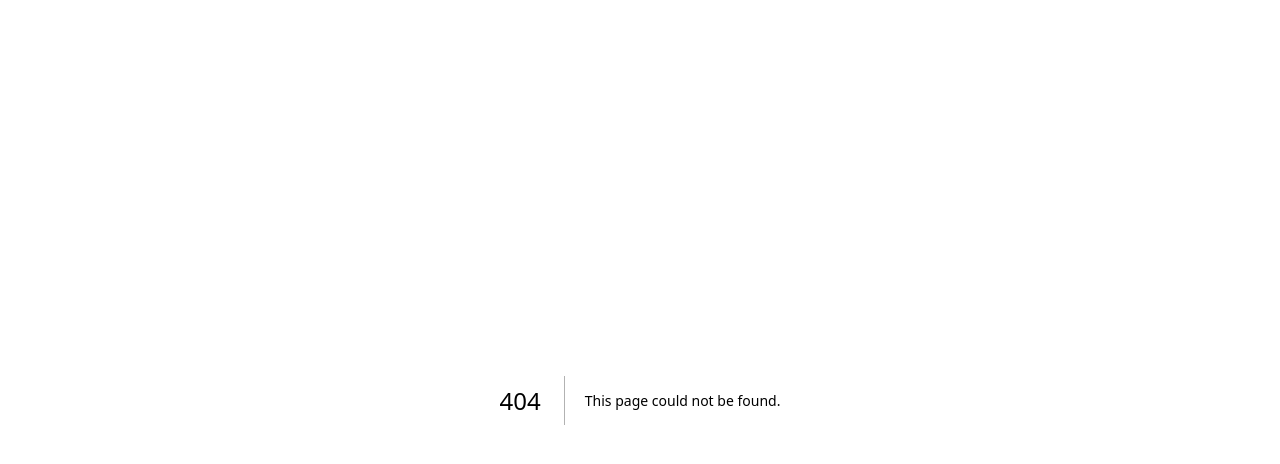
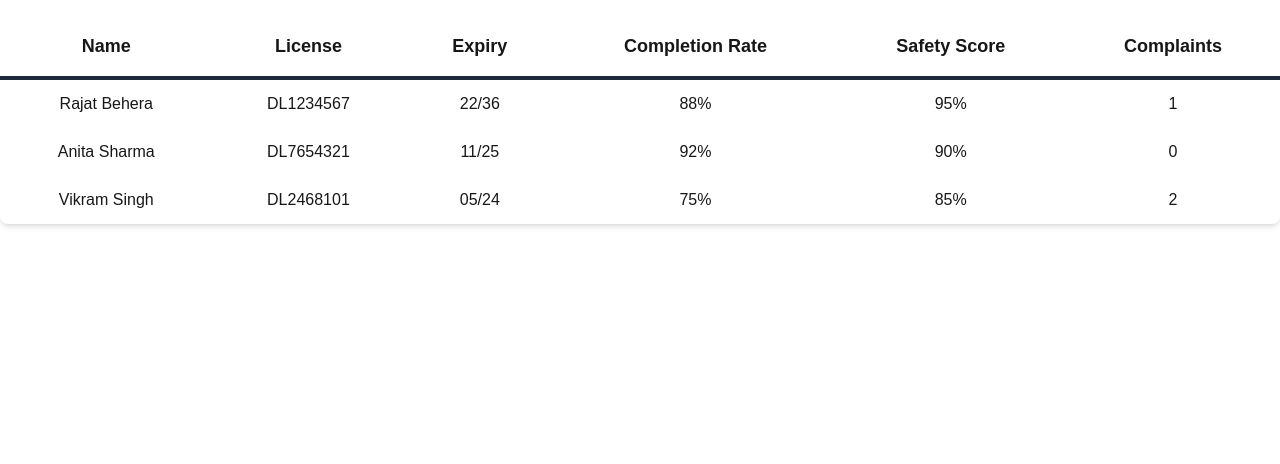
Before and after one commit to KrishBawangade/fleet_flow, a Next.js app in the folder frontend/: page /drivers in a window 1280 px wide. Before the commit this address had no page. Shown: the top 464 px of the page. Built offline with nearby package versions, Linux system fonts and the light colour scheme.

Commit message:
create Drivers performance and safety Profiles page ui

```diff
--- /dev/null
+++ b/frontend/app/drivers/page.tsx
@@ -0,0 +1,52 @@
+// components/DriverTable.tsx
+import React from "react";
+
+type Driver = {
+  name: string;
+  license: string;
+  expiry: string;
+  completionRate: number; // in %
+  safetyScore: number;     // in %
+  complaints: number;
+};
+
+const sampleDrivers: Driver[] = [
+  { name: "Rajat Behera", license: "DL1234567", expiry: "22/36", completionRate: 88, safetyScore: 95, complaints: 1 },
+  { name: "Anita Sharma", license: "DL7654321", expiry: "11/25", completionRate: 92, safetyScore: 90, complaints: 0 },
+  { name: "Vikram Singh", license: "DL2468101", expiry: "05/24", completionRate: 75, safetyScore: 85, complaints: 2 },
+];
+
+const DriverTable: React.FC = () => {
+  return (
+    <div className="overflow-x-auto mt-4 rounded-lg shadow-md bg-white">
+      <table className="min-w-full text-center">
+        {/* Header with bold horizontal line */}
+        <thead>
+          <tr className="border-b-4 border-gray-800">
+            <th className="px-6 py-4 text-lg font-bold">Name</th>
+            <th className="px-6 py-4 text-lg font-bold">License</th>
+            <th className="px-6 py-4 text-lg font-bold">Expiry</th>
+            <th className="px-6 py-4 text-lg font-bold">Completion Rate</th>
+            <th className="px-6 py-4 text-lg font-bold">Safety Score</th>
+            <th className="px-6 py-4 text-lg font-bold">Complaints</th>
+          </tr>
+        </thead>
+
+        <tbody>
+          {sampleDrivers.map((driver, idx) => (
+            <tr key={idx} className="hover:bg-gray-50">
+              <td className="px-6 py-3">{driver.name}</td>
+              <td className="px-6 py-3">{driver.license}</td>
+              <td className="px-6 py-3">{driver.expiry}</td>
+              <td className="px-6 py-3">{driver.completionRate}%</td>
+              <td className="px-6 py-3">{driver.safetyScore}%</td>
+              <td className="px-6 py-3">{driver.complaints}</td>
+            </tr>
+          ))}
+        </tbody>
+      </table>
+    </div>
+  );
+};
+
+export default DriverTable;
```
